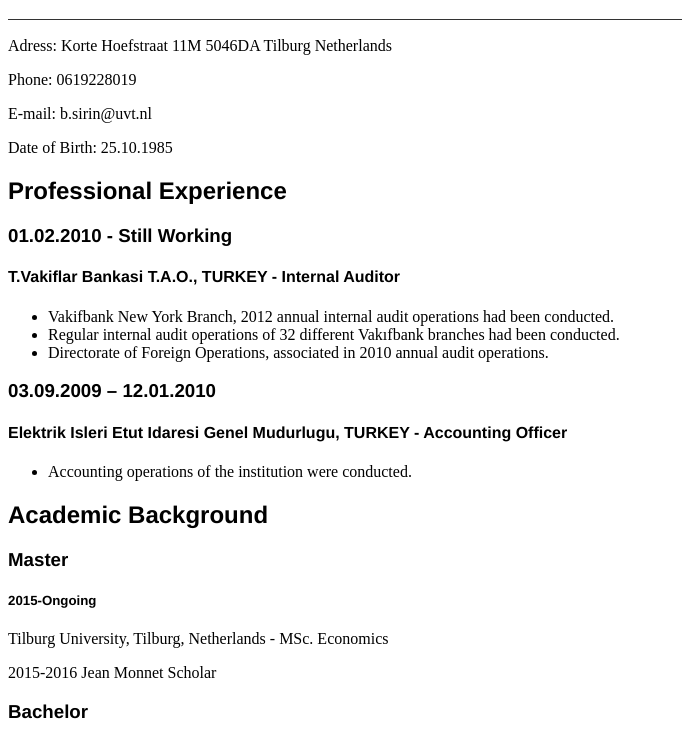
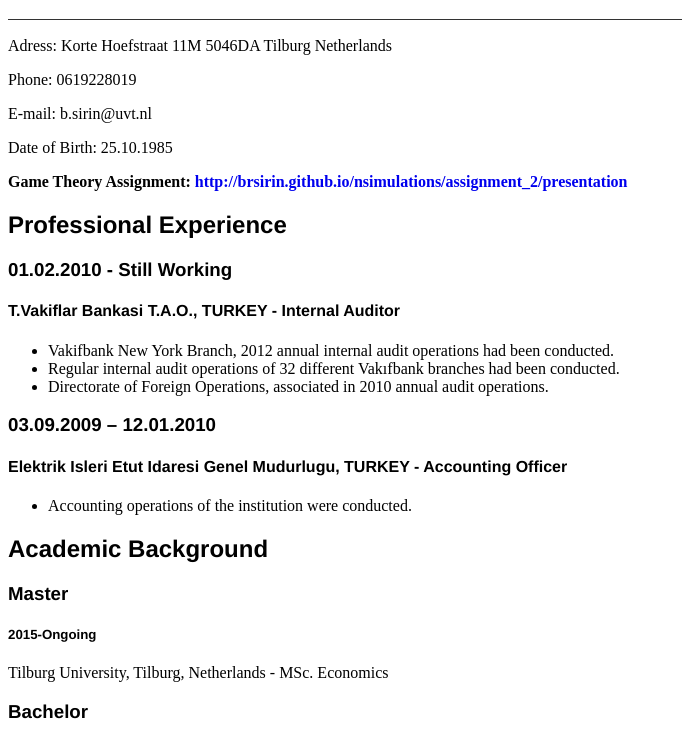
Before and after one commit to brsirin/nsimulations, a plain HTML site: page CV_Baris_Sirin.html in a window 1280 px wide. Shown: the part 61-800 px from the top of the page, without its empty margins (0-682 px from the left). Drawn offline with Linux system fonts and the light colour scheme.

Commit message:
last update

```diff
--- a/CV_Baris_Sirin.html
+++ b/CV_Baris_Sirin.html
@@ -1,4 +1,3 @@
-
 <!DOCTYPE html PUBLIC "-//W3C//DTD XHTML 1.0 Transitional//EN" "http://www.w3.org/TR/xhtml1/DTD/xhtml1-transitional.dtd">
 <html xmlns="http://www.w3.org/1999/xhtml">
 <head>
@@ -16,6 +15,7 @@
 <p>Phone: 0619228019</p>
 <p>E-mail: b.sirin@uvt.nl</p>
 <p>Date of Birth: 25.10.1985</p>
+<p><strong>Game Theory Assignment: <a href="http://brsirin.github.io/nsimulations/assignment_2/presentation" class="uri">http://brsirin.github.io/nsimulations/assignment_2/presentation</a></strong></p>
 <h2 id="professional-experience">Professional Experience</h2>
 <h3 id="still-working">01.02.2010 - Still Working</h3>
 <h4 id="t.vakiflar-bankasi-t.a.o.-turkey---internal-auditor">T.Vakiflar Bankasi T.A.O., TURKEY - Internal Auditor</h4>
@@ -33,7 +33,6 @@
 <h3 id="master">Master</h3>
 <h5 id="ongoing">2015-Ongoing</h5>
 <p>Tilburg University, Tilburg, Netherlands - MSc. Economics</p>
-<p>2015-2016 Jean Monnet Scholar</p>
 <h3 id="bachelor">Bachelor</h3>
 <h5 id="section-1">2003-2009</h5>
 <p>Hacettepe University, Ankara, Turkey - BSc. Economics</p>
```
Also changed, not shown: README.md, 1 other file.
